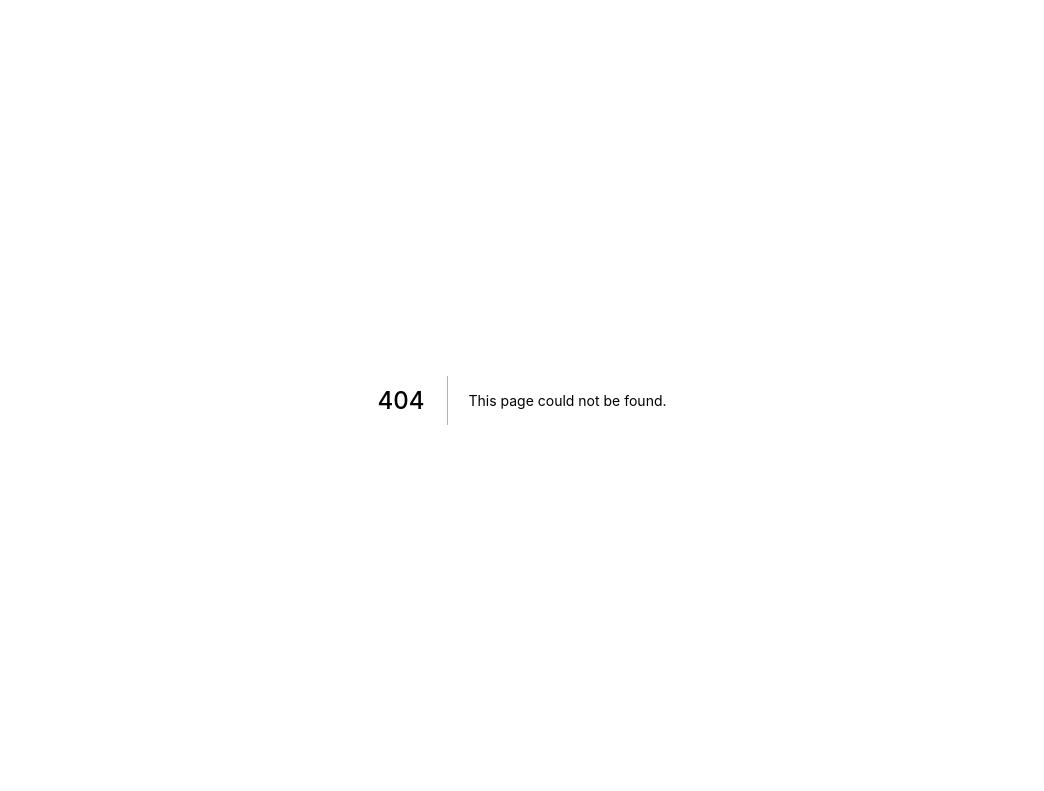
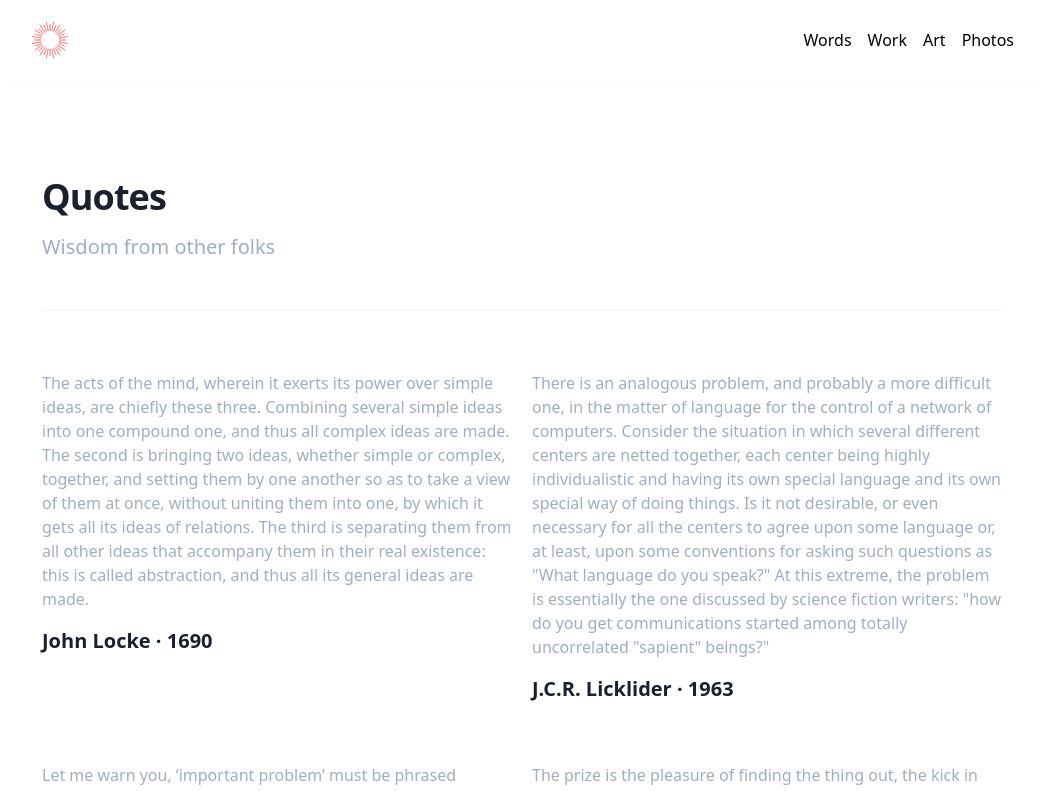
Before and after one commit to devinmcgloin/identity, a Next.js app: page /quotes in a window 1280 px wide. Before the commit this address had no page. Shown: the top 791 px of the page, without its empty margins (118-1162 px from the left). Built offline with nearby package versions, Linux system fonts and the light colour scheme; a web font is replaced by a local one; what @tailwindcss/ui would draw is missing.

Commit message:
add quotes

```diff
--- a/package.json
+++ b/package.json
@@ -21,7 +21,8 @@
     "swr": "^0.3.5",
     "tailwindcss": "^1.4.6",
     "tweakpane": "^1.5.5",
-    "unsplash-js": "^6.3.0"
+    "unsplash-js": "^6.3.0",
+    "yaml": "^1.10.0"
   },
   "devDependencies": {
     "postcss-preset-env": "^6.7.0"
--- /dev/null
+++ b/pages/quotes.js
@@ -0,0 +1,47 @@
+import BaseLayout from 'layouts/base';
+import useSWR from 'swr';
+import GridList from 'components/grid-layout';
+import { userStats } from 'lib/unsplash';
+import { PageHeader } from 'components/page-header';
+import fs from 'fs';
+import path from 'path';
+import YAML from 'yaml';
+
+const Index = ({ quotes }) => {
+  console.log(quotes);
+  return (
+    <BaseLayout>
+      <div className="bg-white pt-16 pb-20 px-4 sm:px-6 lg:pt-24 lg:pb-28 lg:px-8">
+        <div className="relative max-w-lg lg:max-w-7xl">
+          <PageHeader
+            title="Quotes"
+            subtitle="Wisdom from other folks"
+          ></PageHeader>
+        </div>
+        <div className="mt-12 grid gap-12 border-t-2 border-gray-100 pt-12 md:grid-cols-2 lg:gap-x-5">
+          {quotes.map((q) => (
+            <div>
+              <p className="mt-3 text-base leading-6 text-gray-500">{q.text}</p>
+              <h3 className="mt-4 text-xl leading-7 font-semibold text-gray-900">
+                {q.author} · {q.year}
+              </h3>
+            </div>
+          ))}
+        </div>
+      </div>
+    </BaseLayout>
+  );
+};
+
+export async function getStaticProps(context) {
+  const fullPath = path.join('content/', 'quotations.yml');
+  const fileContents = fs.readFileSync(fullPath, 'utf8');
+
+  const quotes = YAML.parse(fileContents);
+
+  return {
+    props: { quotes },
+  };
+}
+
+export default Index;
```
Also changed, not shown: 1 other file (tests, documents, lock files or other folders).
